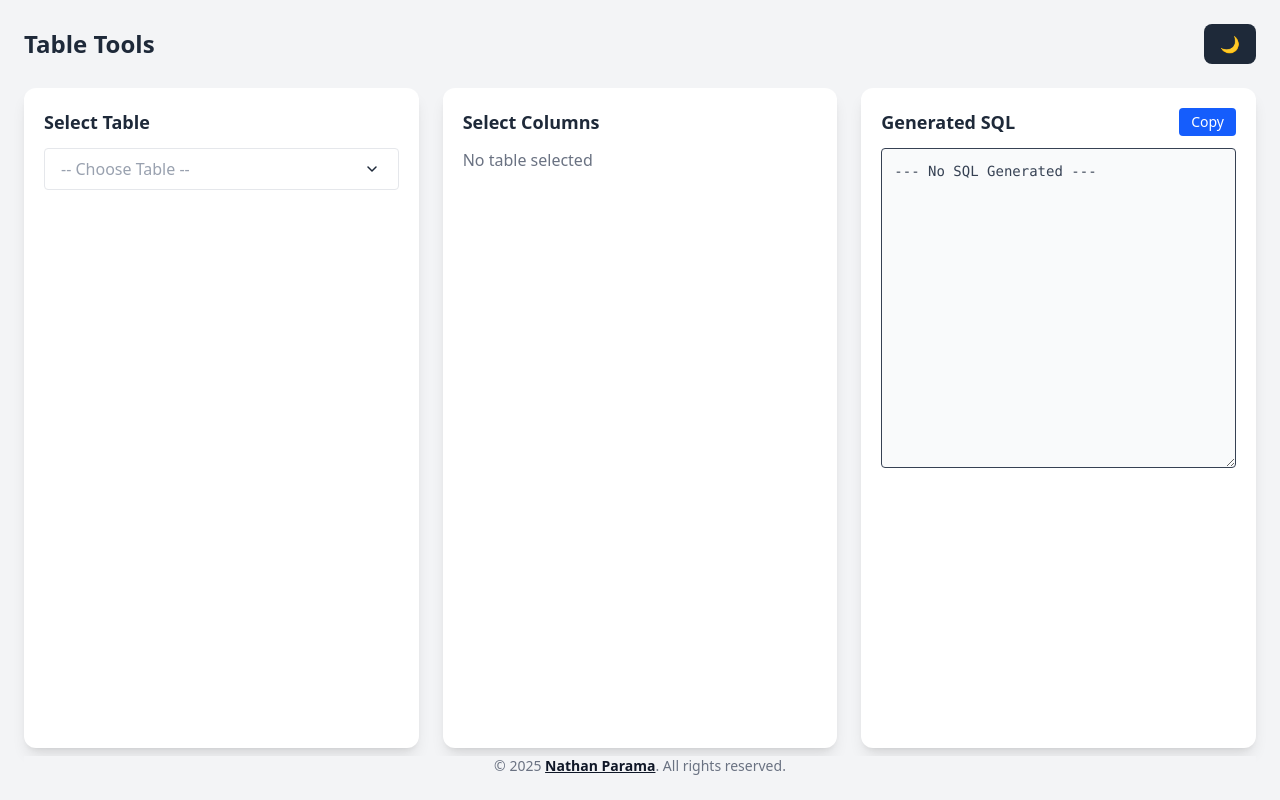
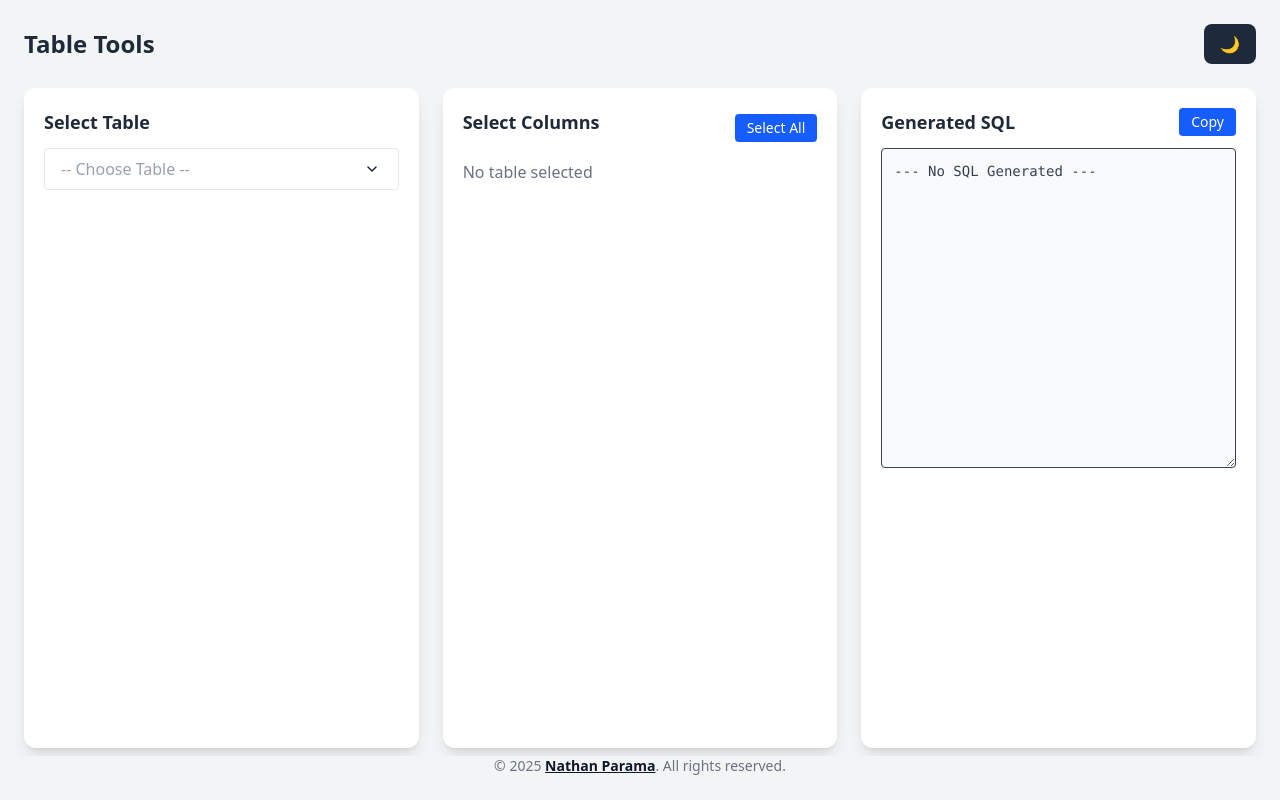
Before and after one commit to donaptello/my-de-tools, a React (Vite) app: page / in a window 1280 px wide. Built offline with nearby package versions, Linux system fonts and the light colour scheme.

Commit message:
✅ add button select all

```diff
--- a/src/components/tools-tables/ColumnSelector.tsx
+++ b/src/components/tools-tables/ColumnSelector.tsx
@@ -11,6 +11,7 @@ export default function ColumnSelector({
   onChangeColumns,
   darkMode,
 }: Props) {
+
   const toggleColumn = (col: string) => {
     if (selectedColumns.includes(col)) {
       onChangeColumns(selectedColumns.filter((c) => c !== col));
@@ -19,11 +20,23 @@ export default function ColumnSelector({
     }
   };
 
+  const toggleSelectAll = () => {
+    onChangeColumns([...columns])
+  }
+
   return (
     <div className={`rounded-xl shadow-lg p-5 transition hover:shadow-2xl hover:-translate-y-1 ${darkMode ? 'bg-gray-800' : 'bg-white'}`}>
-      <h3 className={`text-lg font-semibold mb-3 ${darkMode ? 'text-white' : 'text-gray-800'}`}>
-        Select Columns
-      </h3>
+      <div className="flex justify-between items-center mb-3">
+        <h3 className={`text-lg font-semibold mb-3 ${darkMode ? 'text-white' : 'text-gray-800'}`}>
+          Select Columns
+        </h3>
+        <button
+            onClick={toggleSelectAll}
+            className="px-3 py-1 rounded bg-blue-600 text-white hover:bg-blue-700 transition text-sm"
+        >
+            Select All
+        </button>
+      </div>
 
       {columns.length === 0 && (
         <p className={`${darkMode ? 'text-gray-400' : 'text-gray-500'}`}>No table selected</p>
```
